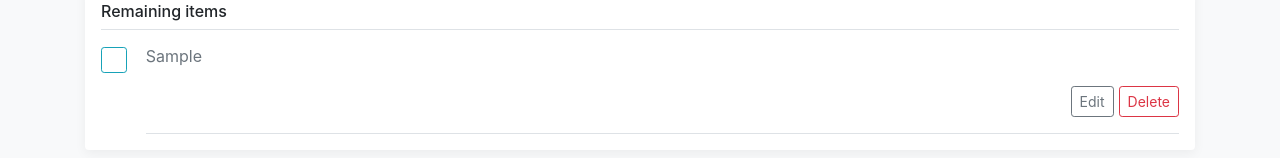
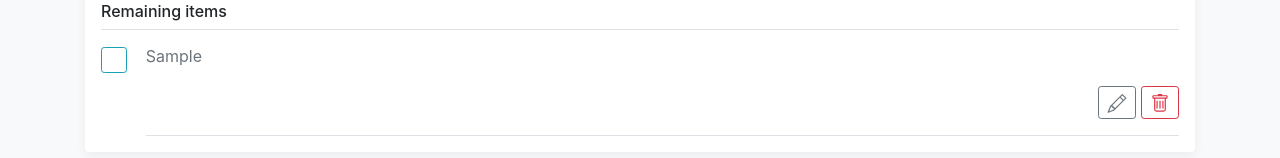
Before and after one commit to leonidasdeimantas/travel-items-ui, a React (Create React App) app: page / in a window 1280 px wide. Both pictures are taken after typing "Sample" into the empty fields and a click on the input "Add". Shown: the part 224-382 px from the top of the page. Built offline with nearby package versions, Linux system fonts and the light colour scheme.

Commit message:
Icons added

```diff
--- a/package.json
+++ b/package.json
@@ -6,6 +6,7 @@
     "@testing-library/jest-dom": "^4.2.4",
     "@testing-library/react": "^9.5.0",
     "@testing-library/user-event": "^7.2.1",
+    "bootstrap-icons": "^1.0.0",
     "react": "^16.13.1",
     "react-dom": "^16.13.1",
     "react-scripts": "3.4.3"
--- a/public/index.html
+++ b/public/index.html
@@ -3,7 +3,7 @@
 
 <head>
   <meta charset="utf-8" />
-  <meta name="viewport" content="width=device-width, initial-scale=1, shrink-to-fit=no">
+  <meta name="viewport" content="width=device-width, initial-scale=1, maximum-scale=1, user-scalable=no">
   <meta name="theme-color" content="#000000" />
   <meta name="Travel items app" content="Web app to create travel items lists" />
   <meta name="apple-mobile-web-app-capable" content="yes">
--- a/src/components/Item.js
+++ b/src/components/Item.js
@@ -68,10 +68,17 @@
               <span className={"badge " + (this.props.item.completed ? "badge-secondary" : "badge-info")} style={{marginRight:"10px"}}>{this.props.item.assignee}</span>
               <span className={"badge " + (this.props.item.completed ? "badge-secondary" : "badge-info")} style={{marginRight:"10px"}}>{this.props.item.price ? (this.props.item.price + "€") : ""}</span>
             </h5>
-            <button type="button" className="btn btn-outline-danger btn-sm CItemButtonRight" onClick={() => this.props.handleRemoveItem(this.props.item.id)}>Delete</button>
+            <button type="button" className="btn btn-outline-danger btn-sm CItemButtonRight" onClick={() => this.props.handleRemoveItem(this.props.item.id)}>
+              <svg width="20px" height="20px" viewBox="0 0 16 17" class="bi bi-trash" fill="currentColor" xmlns="http://www.w3.org/2000/svg">
+                <path d="M5.5 5.5A.5.5 0 0 1 6 6v6a.5.5 0 0 1-1 0V6a.5.5 0 0 1 .5-.5zm2.5 0a.5.5 0 0 1 .5.5v6a.5.5 0 0 1-1 0V6a.5.5 0 0 1 .5-.5zm3 .5a.5.5 0 0 0-1 0v6a.5.5 0 0 0 1 0V6z"></path>
+                <path fill-rule="evenodd" d="M14.5 3a1 1 0 0 1-1 1H13v9a2 2 0 0 1-2 2H5a2 2 0 0 1-2-2V4h-.5a1 1 0 0 1-1-1V2a1 1 0 0 1 1-1H6a1 1 0 0 1 1-1h2a1 1 0 0 1 1 1h3.5a1 1 0 0 1 1 1v1zM4.118 4L4 4.059V13a1 1 0 0 0 1 1h6a1 1 0 0 0 1-1V4.059L11.882 4H4.118zM2.5 3V2h11v1h-11z"></path>
+              </svg>
+            </button>
             <button type="button" className="btn btn-outline-secondary btn-sm CItemButtonRight" data-toggle="modal" data-target={"#editItemModal" + this.props.item.id}
               onClick={() => this.handleEdit()}>
-              Edit
+              <svg width="20px" height="20px" viewBox="0 0 16 17" class="bi bi-pencil" fill="currentColor" xmlns="http://www.w3.org/2000/svg">
+                <path fill-rule="evenodd" d="M12.146.146a.5.5 0 0 1 .708 0l3 3a.5.5 0 0 1 0 .708l-10 10a.5.5 0 0 1-.168.11l-5 2a.5.5 0 0 1-.65-.65l2-5a.5.5 0 0 1 .11-.168l10-10zM11.207 2.5L13.5 4.793 14.793 3.5 12.5 1.207 11.207 2.5zm1.586 3L10.5 3.207 4 9.707V10h.5a.5.5 0 0 1 .5.5v.5h.5a.5.5 0 0 1 .5.5v.5h.293l6.5-6.5zm-9.761 5.175l-.106.106-1.528 3.821 3.821-1.528.106-.106A.5.5 0 0 1 5 12.5V12h-.5a.5.5 0 0 1-.5-.5V11h-.5a.5.5 0 0 1-.468-.325z"/>
+              </svg>
             </button>
 
             <div className="modal fade" id={"editItemModal" + this.props.item.id} tabIndex="-1" aria-labelledby={"editItemModal" + this.props.item.id} aria-hidden="true">
```
Also changed, not shown: 1 other file (tests, documents, lock files or other folders).
